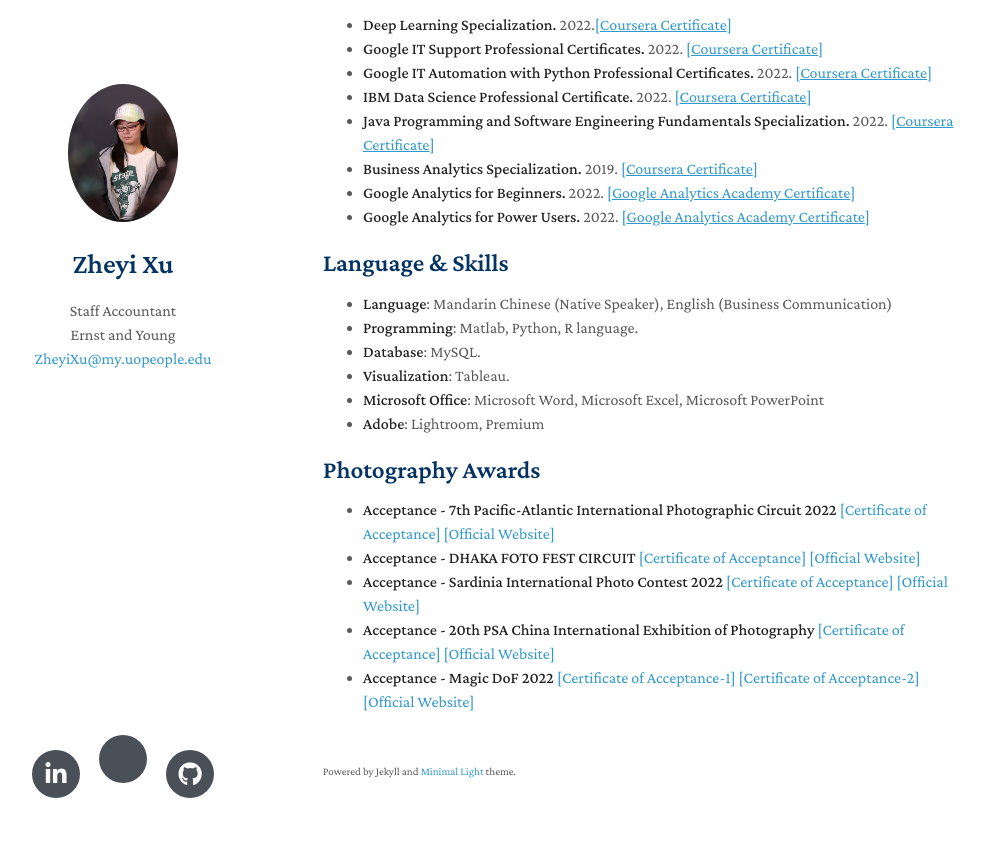
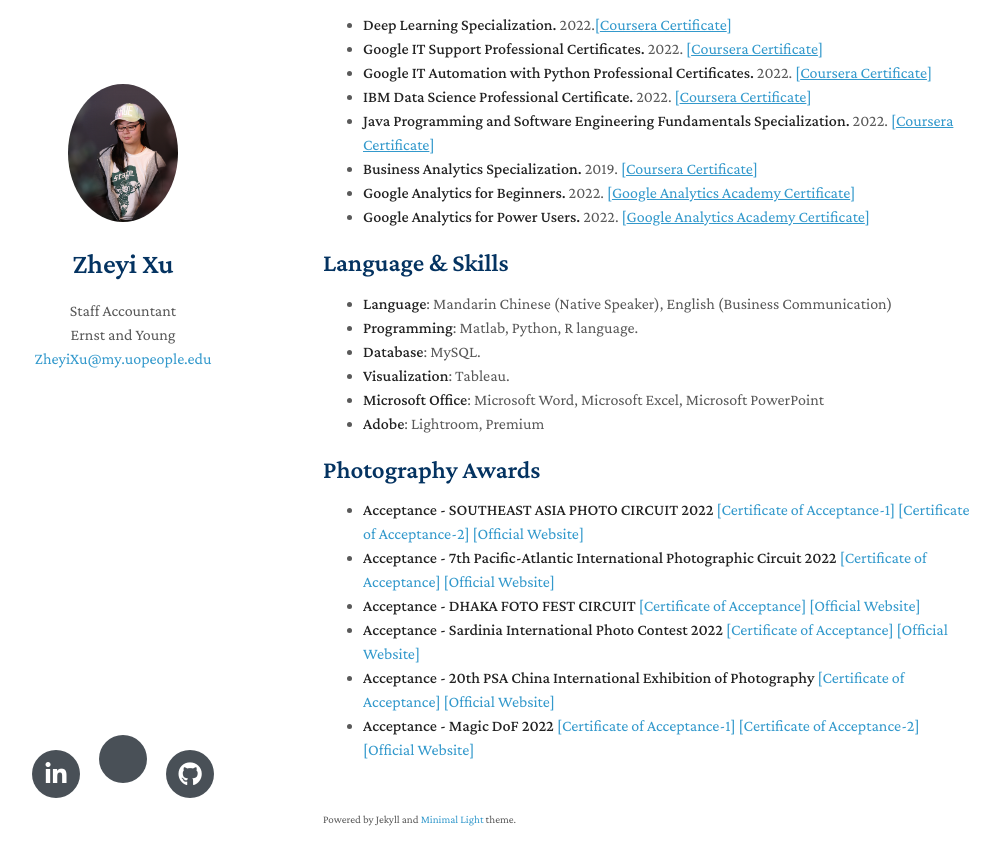
Before and after one commit to zheyixu99/zheyi-resume, a Jekyll site: the page built from index.md, in a window 1280 px wide and 900 px high, scrolled down 3352 px. Shown: the top 865 px of the window, without its empty margins (147-1147 px from the left). Built offline with Jekyll 4.4.1, drawn with Linux system fonts in a browser that asks for light colours; nearby versions of some CDN libraries; a style sheet for code colours, icons or effects is not loaded; our own code applies the rules of GitHub Pages for plain Markdown files.

Commit message:
Update index.md

```diff
--- a/index.md
+++ b/index.md
@@ -178,6 +178,7 @@ layout: homepage
 
 
 ## Photography Awards
+- **Acceptance - SOUTHEAST ASIA PHOTO CIRCUIT 2022** <a href="https://zheyi-resume.vercel.app/assets/img/photocontest/SouthEastAsia-LightFishAndShadow.jpg" target="_blank">[Certificate of Acceptance-1]</a> <a href="https://zheyi-resume.vercel.app/assets/img/photocontest/SouthEastAsia-VirtualizationAndReality.jpg" target="_blank">[Certificate of Acceptance-2]</a> <a href="http://www.seaphotocircuit.com/" target="_blank">[Official Website]</a>
 - **Acceptance - 7th Pacific-Atlantic International Photographic Circuit 2022** <a href="https://zheyi-resume.vercel.app/assets/img/photocontest/GreekArtisticPhotography--Zheyi Xu (China)-VitalityofTwilight.jpg" target="_blank">[Certificate of Acceptance]</a> <a href="https://www.pacificatlantic-photo.com/" target="_blank">[Official Website]</a>
 - **Acceptance - DHAKA FOTO FEST CIRCUIT** <a href="https://zheyi-resume.vercel.app/assets/img/photocontest/Accept_F22_621_859.pdf/" target="_blank">[Certificate of Acceptance]</a> <a href="https://agilefoto.com/" target="_blank">[Official Website]</a>
 - **Acceptance - Sardinia International Photo Contest 2022** <a href="https://zheyi-resume.vercel.app/assets/img/photocontest/ZheyiXu(China)-Fishermen.jpg" target="_blank">[Certificate of Acceptance]</a> <a href="https://photosardinia.com/international/" target="_blank">[Official Website]</a>
```
